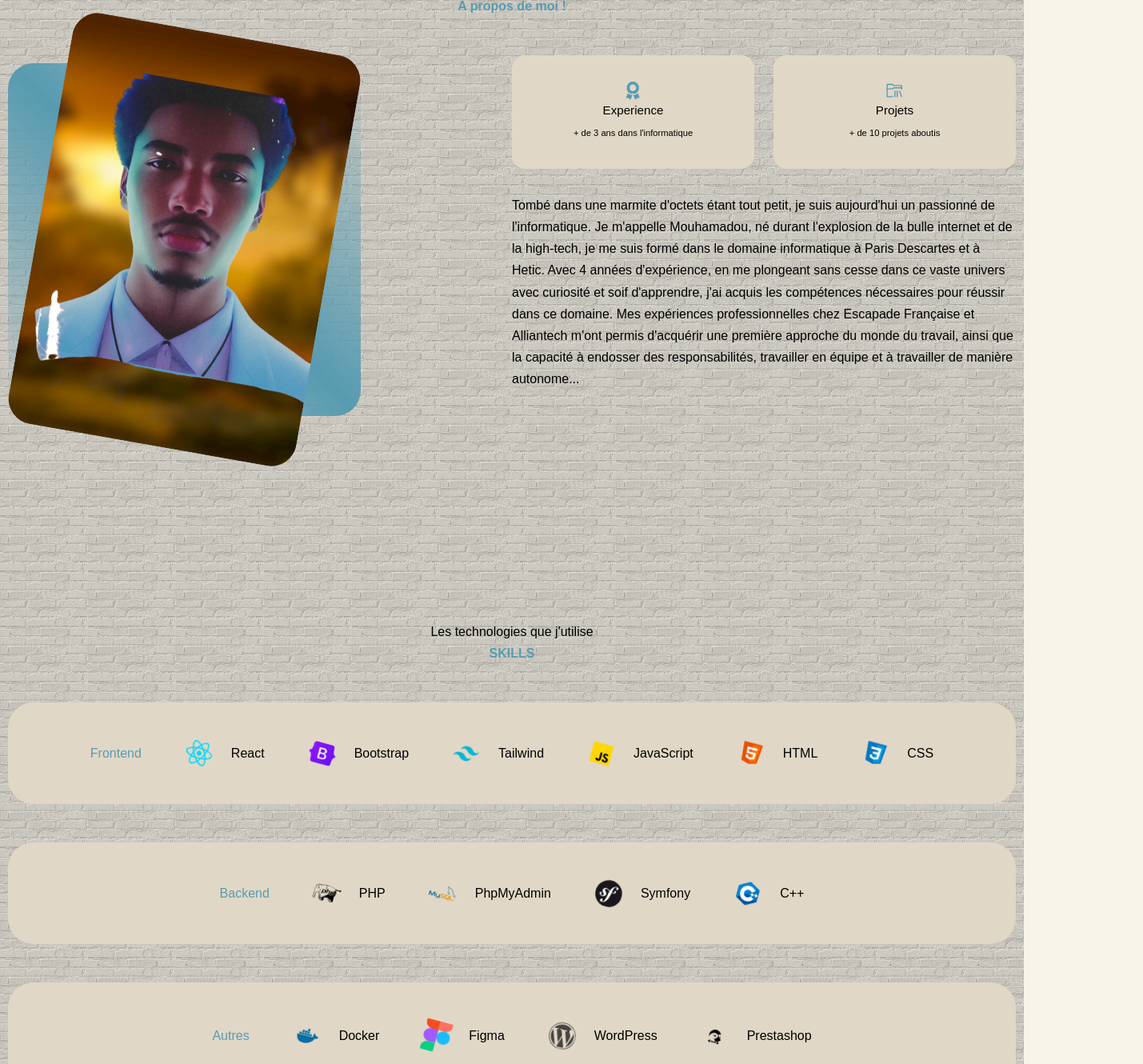
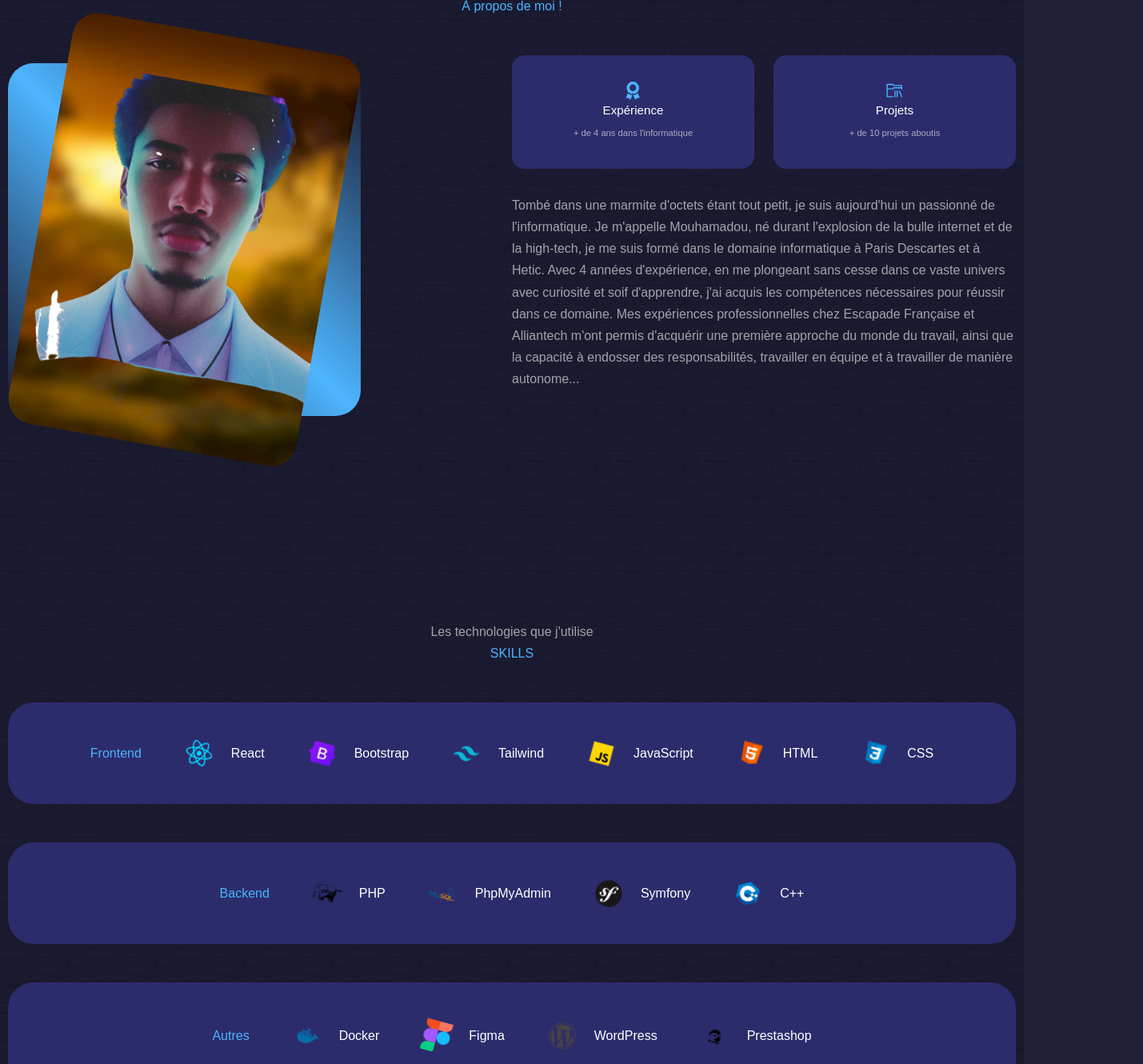
Before and after one commit to Mouhamadou-Soumare/portfolio, a React (Create React App) app: page / in a window 1280 px wide. Shown: the part 1080-2410 px from the top of the page at 80% size, 1429 px wide, since content can reach past the window. Built offline with nearby package versions, Linux system fonts and the light colour scheme.

Commit message:
responsive v5

```diff
--- a/src/components/about/About.jsx
+++ b/src/components/about/About.jsx
@@ -2,19 +2,18 @@ import React from "react";
 import "./about.css";
 import ME from "../../assets/test.png";
 import { FaAward } from "react-icons/fa";
-import { FiUsers } from "react-icons/fi";
 import { VscFolderLibrary } from "react-icons/vsc";
 
 const About = () => {
   return (
     <section id="about">
-      <h5>Apprendre à me connaitre </h5>
-      <h2>A propos de moi !</h2>
+      <h5>Apprendre à me connaître </h5>
+      <h2>À propos de moi !</h2>
 
       <div className="container about__container">
         <div className="about__me">
           <div className="about__me-image">
-            <img src={ME} alt="About Image" />
+            <img src={ME} alt="About" />
           </div>
         </div>
 
@@ -22,8 +21,8 @@ const About = () => {
           <div className="about__cards">
             <article className="about__card">
               <FaAward className="about__icon" />
-              <h5>Experience</h5>
-              <small>+ de 3 ans dans l'informatique </small>
+              <h5>Expérience</h5>
+              <small>+ de 4 ans dans l'informatique </small>
             </article>
 
             {/* <article className="about__card">
--- a/src/components/darkMode/DarkMode.jsx
+++ b/src/components/darkMode/DarkMode.jsx
@@ -13,10 +13,11 @@ const DarkMode = () => {
     theme = localStorage.getItem("theme");
   }
 
+
   if (theme === lightTheme || theme === darkTheme) {
     body.classList.add(theme);
   } else {
-    body.classList.add(lightTheme);
+    body.classList.add(darkTheme);
   }
 
   const switchTheme = (e) => {
--- a/src/components/experience/Experience.jsx
+++ b/src/components/experience/Experience.jsx
@@ -18,7 +18,7 @@ import prestashop from "../../assets/icons/Prestashop.svg";
 const Experience = () => {
   return (
     <section id="experience">
-      <h3>Les technologies que j'utilise</h3>
+      <h5>Les technologies que j'utilise</h5>
       <h2>SKILLS</h2>
 
       <div className="container experience__container">
@@ -26,37 +26,37 @@ const Experience = () => {
           <h3>Frontend</h3>
           <div className="experience__content">
             <article className="experience__details">
-              <img src={reactjs} />
+              <img src={reactjs} alt="react" />
               <div>
                 <h4>React</h4>
               </div>
             </article>
             <article className="experience__details">
-              <img src={bootstrap} alt="" />
+              <img src={bootstrap} alt="bootstrap" />
               <div>
                 <h4>Bootstrap</h4>
               </div>
             </article>
             <article className="experience__details">
-              <img src={tailwind} alt="" />
+              <img src={tailwind} alt="tailwind" />
               <div>
                 <h4>Tailwind</h4>
               </div>
             </article>
             <article className="experience__details">
-              <img src={js} alt="" />
+              <img src={js} alt="javascript" />
               <div>
                 <h4>JavaScript</h4>
               </div>
             </article>
             <article className="experience__details">
-              <img src={html} alt="" />
+              <img src={html} alt="html" />
               <div>
                 <h4>HTML</h4>
               </div>
             </article>
             <article className="experience__details">
-              <img src={css} alt="" />
+              <img src={css} alt="css" />
               <div>
                 <h4>CSS</h4>
               </div>
@@ -67,27 +67,27 @@ const Experience = () => {
           <h3>Backend</h3>
           <div className="experience__content">
             <article className="experience__details">
-              <img src={php} alt="" />
+              <img src={php} alt="php" />
               <div>
                 <h4>PHP</h4>
               </div>
             </article>
 
             <article className="experience__details">
-              <img src={mysql} alt="" />
+              <img src={mysql} alt="mysql" />
               <div>
                 <h4>PhpMyAdmin</h4>
               </div>
             </article>
             <article className="experience__details">
-              <img src={symfony} alt="" />
+              <img src={symfony} alt="symfony" />
               <div>
                 {" "}
                 <h4>Symfony</h4>
               </div>
             </article>
             <article className="experience__details">
-              <img src={cplusplus} alt="" />
+              <img src={cplusplus} alt="c++" />
               <div>
                 <h4>C++</h4>
               </div>
@@ -98,27 +98,27 @@ const Experience = () => {
           <h3>Autres</h3>
           <div className="experience__content">
             <article className="experience__details">
-              <img src={docker} alt="" />
+              <img src={docker} alt="docker" />
               <div>
                 <h4>Docker</h4>
               </div>
             </article>
 
             <article className="experience__details">
-              <img src={figma} alt="" />
+              <img src={figma} alt="figma" />
               <div>
                 <h4>Figma</h4>
               </div>
             </article>
             <article className="experience__details">
-              <img src={wordpress} alt="" />
+              <img src={wordpress} alt="wordpress" />
               <div>
                 {" "}
                 <h4>WordPress</h4>
               </div>
             </article>
             <article className="experience__details">
-              <img src={prestashop} alt="" />
+              <img src={prestashop} alt="prestashop" />
               <div>
                 <h4>Prestashop</h4>
               </div>
--- a/src/components/experience/experience.css
+++ b/src/components/experience/experience.css
@@ -68,13 +68,6 @@
 	color: var(--color-primary);
 }
 
-
-#experience>h5,
-#experience>h3 {
-	text-align: center;
-}
-
-
 @keyframes animSkill {
 	0% {
 		transform: scale(0.7) rotate(-15deg);
--- a/src/components/header/CTA.jsx
+++ b/src/components/header/CTA.jsx
@@ -11,7 +11,7 @@ const CTA = () => {
         href="mailto:mouhamadou-soumare@hotmail.com "
         className="btn btn-primary"
       >
-        Contactez moi
+        Contactez-moi
       </a>
     </div>
   );
--- a/src/components/header/Header.jsx
+++ b/src/components/header/Header.jsx
@@ -3,7 +3,6 @@ import "./header.css";
 import CTA from "./CTA";
 import ME from "../../assets/photo.png";
 import HeaderSocials from "./HeaderSocials";
-import Particle from "../particleBack/Particle";
 
 const Header = () => {
   return (
--- a/src/components/portfolio/Portfolio.jsx
+++ b/src/components/portfolio/Portfolio.jsx
@@ -68,7 +68,7 @@ const Portfolio = () => {
             variant="body2"
             color="#1976d2"
           >
-            Avril Juin 2021 (1 mois)
+            Avril - Juin 2021 (1 mois)
           </TimelineOppositeContent>
           <TimelineSeparator>
             <TimelineConnector />
--- a/src/components/projets/Projets.jsx
+++ b/src/components/projets/Projets.jsx
@@ -9,9 +9,9 @@ import leafupWeb from "../../assets/leafupweb.gif";
 import AldiBnb from "../../assets/AldiBnb.gif";
 import AldiBnbWeb from "../../assets/AldiBnbWeb.gif";
 
-import { SiReact } from "react-icons/si";
-import { SiPhp } from "react-icons/si";
-import { FaCode } from "react-icons/fa";
+import { FaCode, FaPhp,FaHandPaper,FaSymfony,FaWordpress, FaReact } from "react-icons/fa";
+import {SiTypescript} from "react-icons/si";
+
 // import { RxLink2 } from "react-icons/rx";
 
 const Projets = () => {
@@ -24,6 +24,11 @@ const Projets = () => {
   }, []);
   return (
     <section id="projets">
+      <div className="titre-projets-section">
+        <h5>Slide à droite </h5>
+        <h2><FaHandPaper/></h2>
+      </div>
+
       <div className="curtain curtain-left">
         <div className="curtain-element"></div>
         <div className="curtain-element"></div>
@@ -44,6 +49,7 @@ const Projets = () => {
         </div>
         <div className="curtain-element"></div>
       </div>
+
       <motion.div
         ref={carrousel}
         whileTap={{ cursor: "grabbing" }}
@@ -54,55 +60,7 @@ const Projets = () => {
           dragConstraints={{ right: 0, left: -width }}
           className="inner-carrousel"
         >
-          <motion.div className="item">
-            <div className="flex projects">
-              <div className="flex card-visuel">
-                <img
-                  src={jmi}
-                  className="card-body-img object-cover w-full rounded-t-lg h-96 md:h-auto md:w-48 md:rounded-none md:rounded-l-lg imgmobile"
-                  alt=""
-                />
-                <img
-                  src={jmiweb}
-                  className="card-body-img object-cover w-full rounded-t-lg h-96 md:h-auto md:w-48 md:rounded-none md:rounded-l-lg imgweb"
-                  alt=""
-                />
-              </div>
 
-              <div className="card-text">
-                <div className="icons flex">
-                  <div>
-                    <SiReact />
-                  </div>
-                  <div>
-                    <SiPhp />
-                  </div>
-                </div>
-
-                <div>
-                  <div className="flex flex-col justify-between p-4 leading-normal">
-                    <h5 className="mb-2 text-2xl font-bold tracking-tight titre-projet">
-                      JMI Industries, un site de location de voiture
-                    </h5>
-                    <p className="mb-3 font-normal text-projet">
-                      Here are the biggest enterprise technology acquisitions of
-                      2021 so far, in reverse chronological order.
-                    </p>
-                  </div>
-                </div>
-                <div className="footer-card">
-                  <div className="icons-lien flex">
-                    <a
-                      class="lien-projet"
-                      href="https://github.com/Mouhamadou-Soumare/JMI-Industries-Soumare-Gamo"
-                    >
-                      <FaCode />
-                    </a>
-                  </div>
-                </div>
-              </div>
-            </div>
-          </motion.div>
           <motion.div className="item">
             <div className="flex projects">
               <div className="flex card-visuel">
@@ -121,10 +79,10 @@ const Projets = () => {
               <div className="card-text">
                 <div className="icons flex">
                   <div>
-                    <SiReact />
+                    <FaWordpress />
                   </div>
                   <div>
-                    <SiPhp />
+                    <FaPhp />
                   </div>
                 </div>
 
@@ -134,8 +92,8 @@ const Projets = () => {
                       AldiBnb, louez votre logement !
                     </h5>
                     <p className="mb-3 font-normal text-projet">
-                      Here are the biggest enterprise technology acquisitions of
-                      2021 so far, in reverse chronological order.
+                    Site d'annonces de location de biens immobilierrs réaliser en groupe.
+                     Il y'a 3 types d'utilisateurs, l'administrateur, le loueur et le propriétaire.
                     </p>
                   </div>
                 </div>
@@ -170,10 +128,10 @@ const Projets = () => {
               <div className="card-text">
                 <div className="icons flex">
                   <div>
-                    <SiReact />
+                    <FaReact />
                   </div>
                   <div>
-                    <SiPhp />
+                    <SiTypescript />
                   </div>
                 </div>
 
@@ -183,8 +141,9 @@ const Projets = () => {
                       Leaf'Up, la serre connectée
                     </h5>
                     <p className="mb-3 font-normal text-projet">
-                      Here are the biggest enterprise technology acquisitions of
-                      2021 so far, in reverse chronological order.
+                    Projet d'équipe où l'on a eu pour idée la création d'un potager intelligent.
+                    On a joint à celle-ci un site faisant domotique avec la serre et regroupant la
+                    communauté de la main verte.
                     </p>
                   </div>
                 </div>
@@ -194,6 +153,57 @@ const Projets = () => {
                       class="lien-projet"
                       href="https://github.com/choeurtis18/LeafUp-App-Front"
                     >
+                     <FaCode />
+                    </a>
+                  </div>
+                </div>
+              </div>
+            </div>
+          </motion.div>
+          <motion.div className="item">
+            <div className="flex projects">
+              <div className="flex card-visuel">
+                <img
+                  src={jmi}
+                  className="card-body-img object-cover w-full rounded-t-lg h-96 md:h-auto md:w-48 md:rounded-none md:rounded-l-lg imgmobile"
+                  alt=""
+                />
+                <img
+                  src={jmiweb}
+                  className="card-body-img object-cover w-full rounded-t-lg h-96 md:h-auto md:w-48 md:rounded-none md:rounded-l-lg imgweb"
+                  alt=""
+                />
+              </div>
+
+              <div className="card-text">
+                <div className="icons flex">
+                  <div>
+                    <FaSymfony />
+                  </div>
+                  <div>
+                    <FaPhp  />
+                  </div>
+                </div>
+
+                <div>
+                  <div className="flex flex-col justify-between p-4 leading-normal">
+                    <h5 className="mb-2 text-2xl font-bold tracking-tight titre-projet">
+                      JMI Industries, un site de location de voiture
+                    </h5>
+                    <p className="mb-3 font-normal text-projet">
+                      Site réaliser sous symfony et en binome.
+                       L'utilisateur peut louer un véhicule, consulter son historique et gérer son compte.
+                       Les loueurs gérent leurs stocks et la disponibilité des véhicules.
+
+                    </p>
+                  </div>
+                </div>
+                <div className="footer-card">
+                  <div className="icons-lien flex">
+                    <a
+                      class="lien-projet"
+                      href="https://github.com/Mouhamadou-Soumare/JMI-Industries-Soumare-Gamo"
+                    >
                       <FaCode />
                     </a>
                   </div>
@@ -201,11 +211,36 @@ const Projets = () => {
               </div>
             </div>
           </motion.div>
+          <motion.div className="item">
+            <div className="flex projects">
+            <div className="flex card-visuel">
+                <img
+                  src={leafup}
+                  className="card-body-img object-cover w-full rounded-t-lg h-96 md:h-auto md:w-48 md:rounded-none md:rounded-l-lg imgmobile"
+                  alt=""
+                />
+              </div>
+
+              <div className="card-text">
+
+
+                <div>
+                  <div className="flex flex-col justify-between p-4 leading-normal">
+                  </div>
+                </div>
+                <div className="footer-card">
+
+                </div>
+              </div>
+            </div>
+          </motion.div>
         </motion.div>
       </motion.div>
+
       <div className="curtain curtain-right">
         <div className="curtain-element"></div>
-        <div className="curtain-element"></div>
+        <div className="curtain-element">
+        </div>
         <div className="curtain-element"></div>
         <div className="curtain-element"></div>
         <div className="curtain-element"></div>
--- a/src/components/projets/projets.css
+++ b/src/components/projets/projets.css
@@ -7,6 +7,7 @@
 	right: 50%;
 	margin-left: -50vw;
 	margin-right: -50vw;
+	overflow-x: hidden;
 }
 
 .card-body-img {
@@ -26,7 +27,7 @@
 .lien-projet {
 	width: 3rem;
 	height: 3rem;
-	background-color: #8F4700;
+	background-color: var(--color-white);
 	border-radius: 50%;
 	display: flex;
 	justify-content: center;
@@ -36,6 +37,20 @@
 
 .titre-projet {
 	text-align: center;
+}
+
+.titre-projets-section{
+	position: absolute;
+	text-align: center;
+	top: 1rem;
+}
+.titre-projets-section > h2 svg{
+	color: var(--color-primary);
+	margin: auto;
+}
+
+.titre-projets-section > h5 {
+	color: var(--color-light);
 }
 
 .icons {
@@ -87,6 +102,7 @@
 
 .item {
 	margin-right: 20px;
+	max-width: 50rem;
 }
 
 .inner-carrousel {
@@ -153,10 +169,20 @@
 
 .curtain-element>h5 {
 	text-align: center;
+	margin-left: auto;
+	margin-right: auto;
+}
+
+.curtain-element>h5 svg{
+	margin: auto;
 }
 
 .title-service {
 	margin-top: 15vh;
+}
+
+.item:nth-child(4){
+	visibility: hidden;
 }
 
 /* Alternating color of curtain pieces */
```
